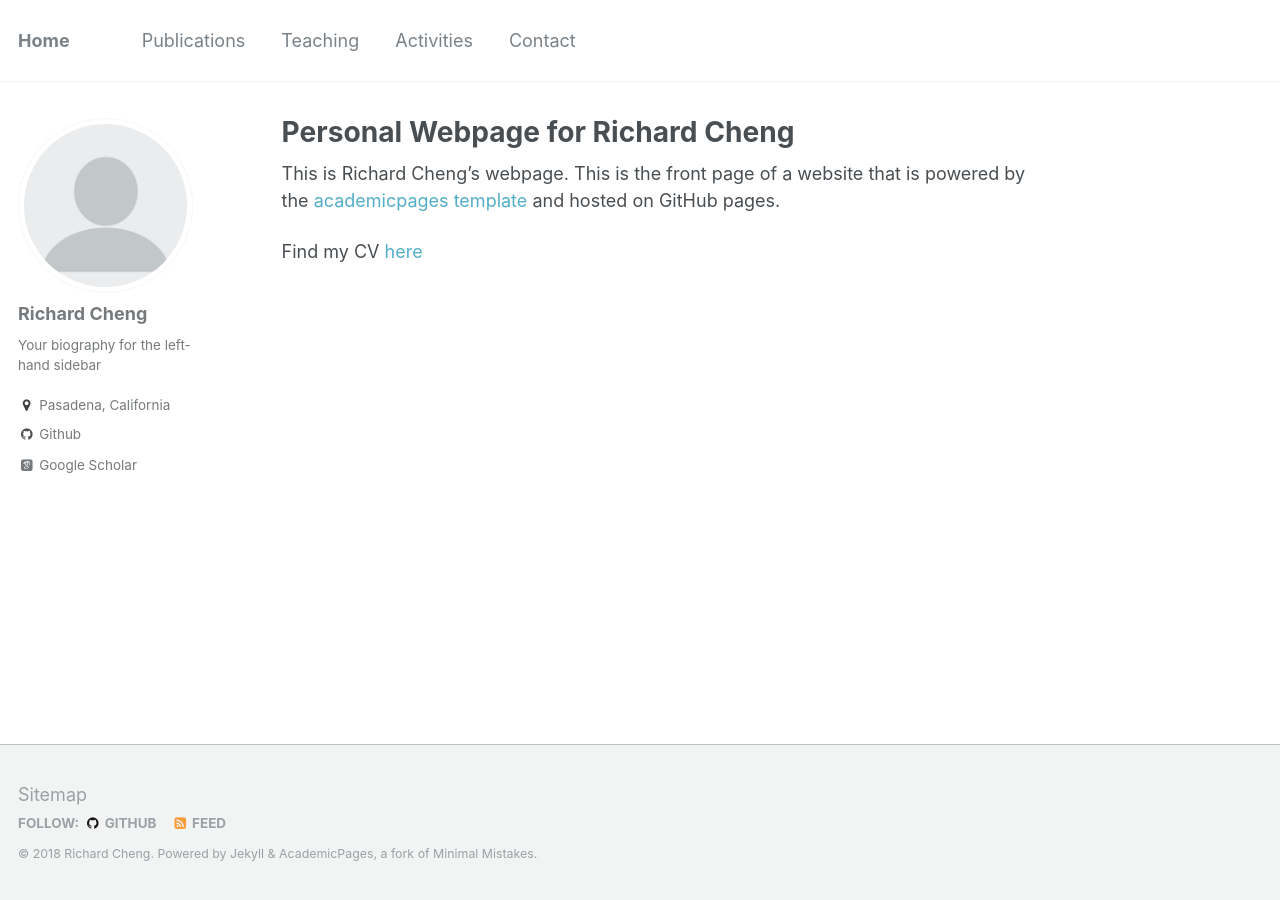
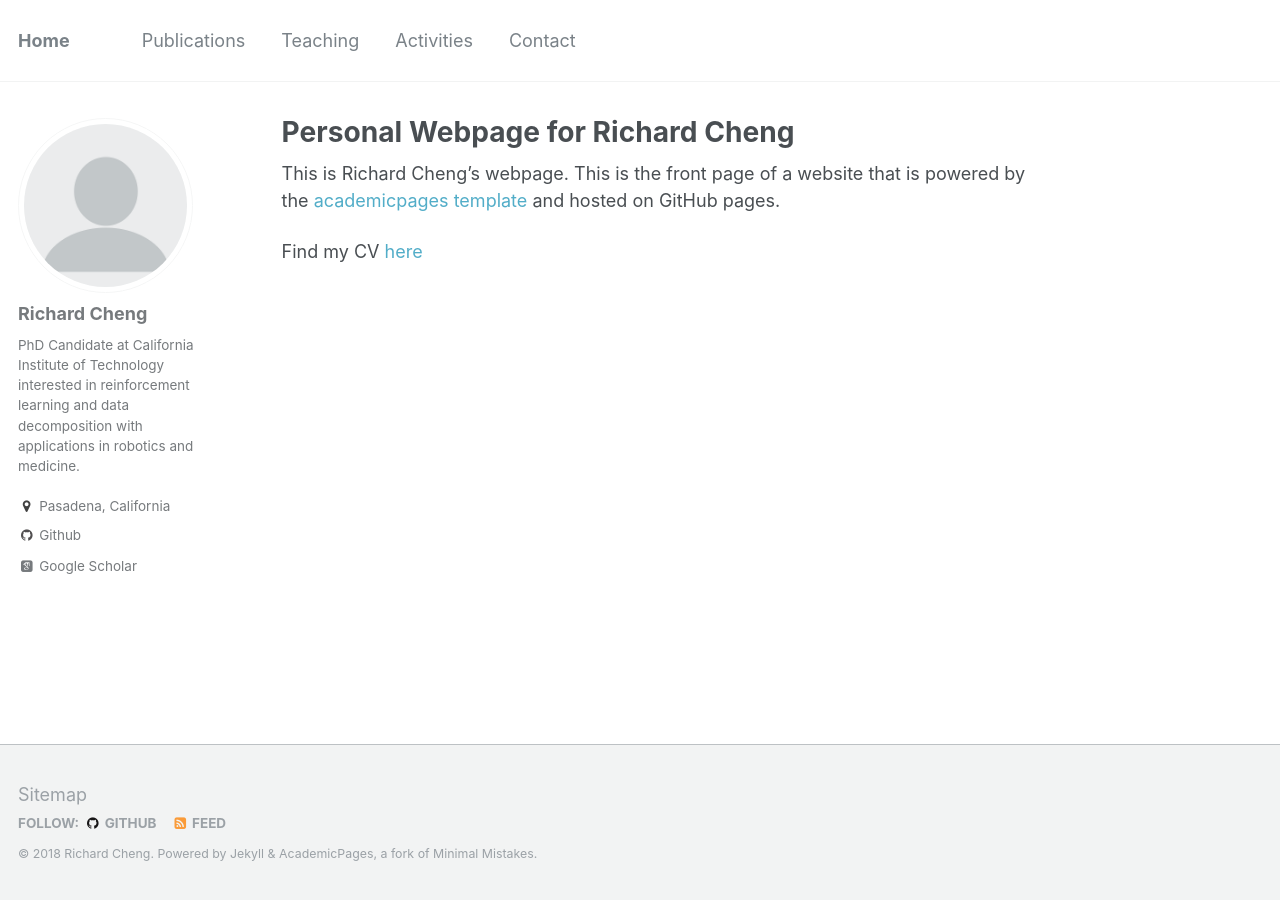
Before and after one commit to rcheng805/rcheng805.github.io, a Jekyll site: the page built from _pages/about.md, in a window 1280 px wide. Built offline with Jekyll 4.4.1, drawn with Linux system fonts in a browser that asks for light colours; some web fonts are replaced.

Commit message:
Update _config.yml

```diff
--- a/_config.yml
+++ b/_config.yml
@@ -81,10 +81,10 @@ analytics:
 author:
   name             : "Richard Cheng"
   avatar           : "profile.png"
-  bio              : "Your biography for the left-hand sidebar"
+  bio              : "PhD Candidate at California Institute of Technology interested in reinforcement learning and data decomposition with applications in robotics and medicine."
   location         : "Pasadena, California"
   employer         :
-  googlescholar    : "http://yourfullgooglescholarurl.com"
+  googlescholar    : "https://scholar.google.com/citations?user=d_Fpj0oAAAAJ&hl=en"
   email            :
   uri              :
   bitbucket        :
```
